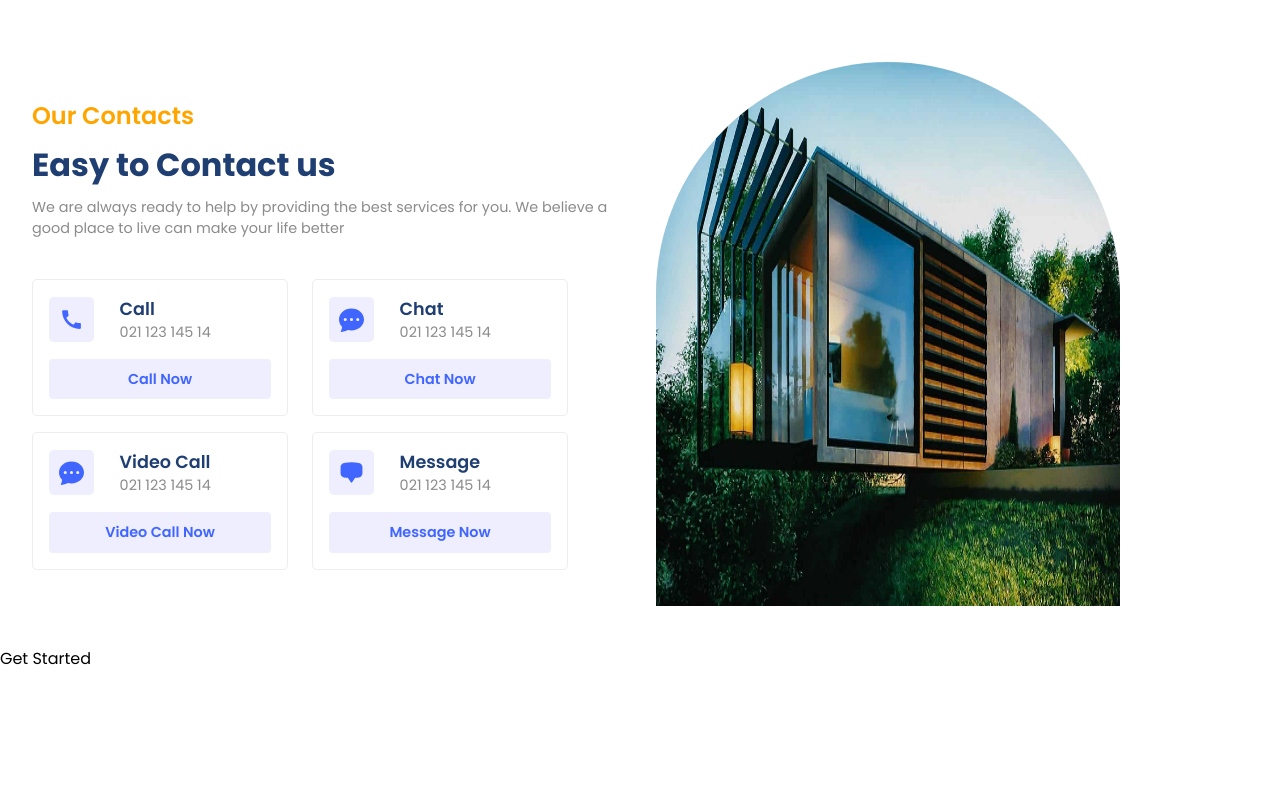
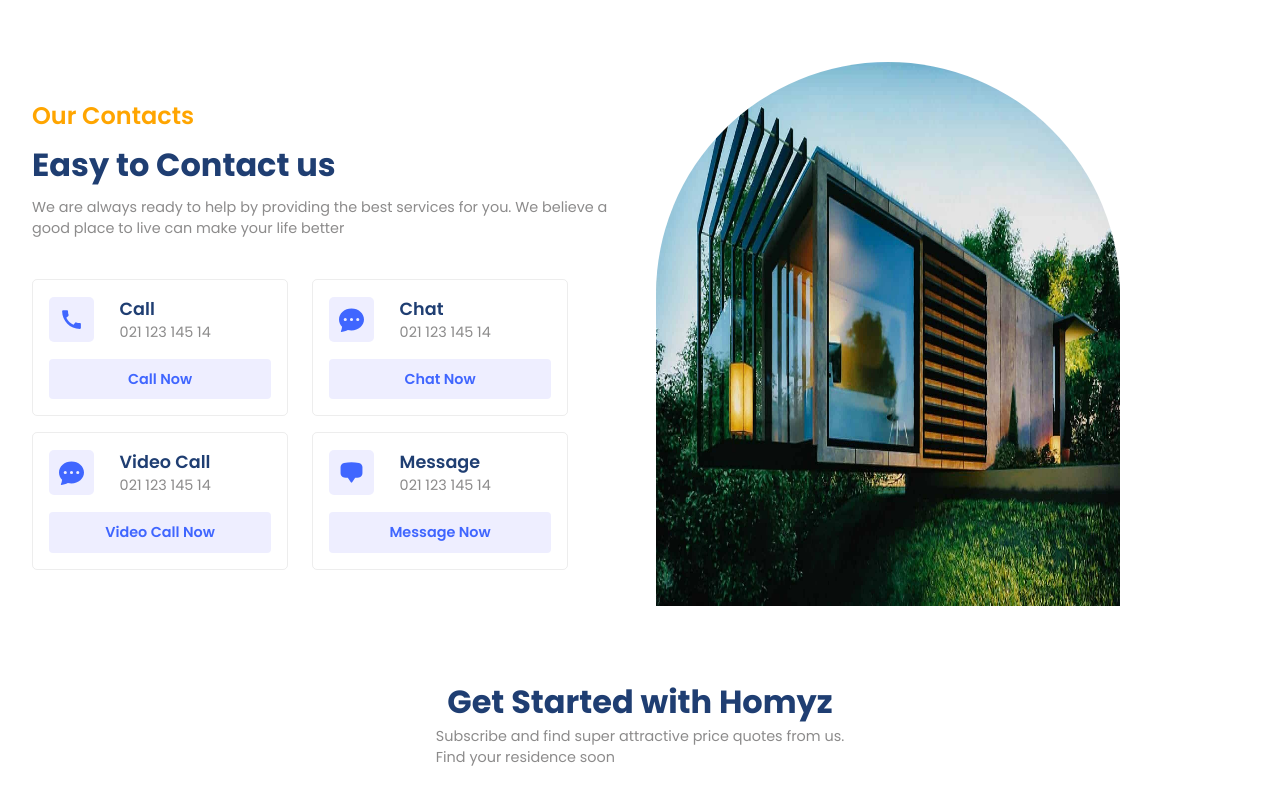
Before and after one commit to noahnoahnoahtran/Web_Dev, a React (Create React App) app in the folder Website/8_real_estate/: page / in a window 1280 px wide. Shown: the part 2057-2857 px from the top of the page. Before the commit the page ends 2728 px from the top, so only its background shows below. Built offline with nearby package versions, Linux system fonts and the light colour scheme.

Commit message:
feat(getstarted): structure get started component

```diff
--- a/Website/8_real_estate/src/components/GetStarted/GetStarted.jsx
+++ b/Website/8_real_estate/src/components/GetStarted/GetStarted.jsx
@@ -2,7 +2,20 @@ import React, { useState } from "react";
 import "./GetStarted.css";
 
 function GetStarted() {
-  return <div>Get Started</div>;
+  return (
+    <section className="g-wrapper">
+      <div className="paddings innerWidth g-container">
+        <div className="flexColCenter inner-container">
+          <span className="primaryText">Get Started with Homyz</span>
+          <span className="secondaryText">
+            Subscribe and find super attractive price quotes from us.
+            <br />
+            Find your residence soon
+          </span>
+        </div>
+      </div>
+    </section>
+  );
 }
 
 export default GetStarted;
```
